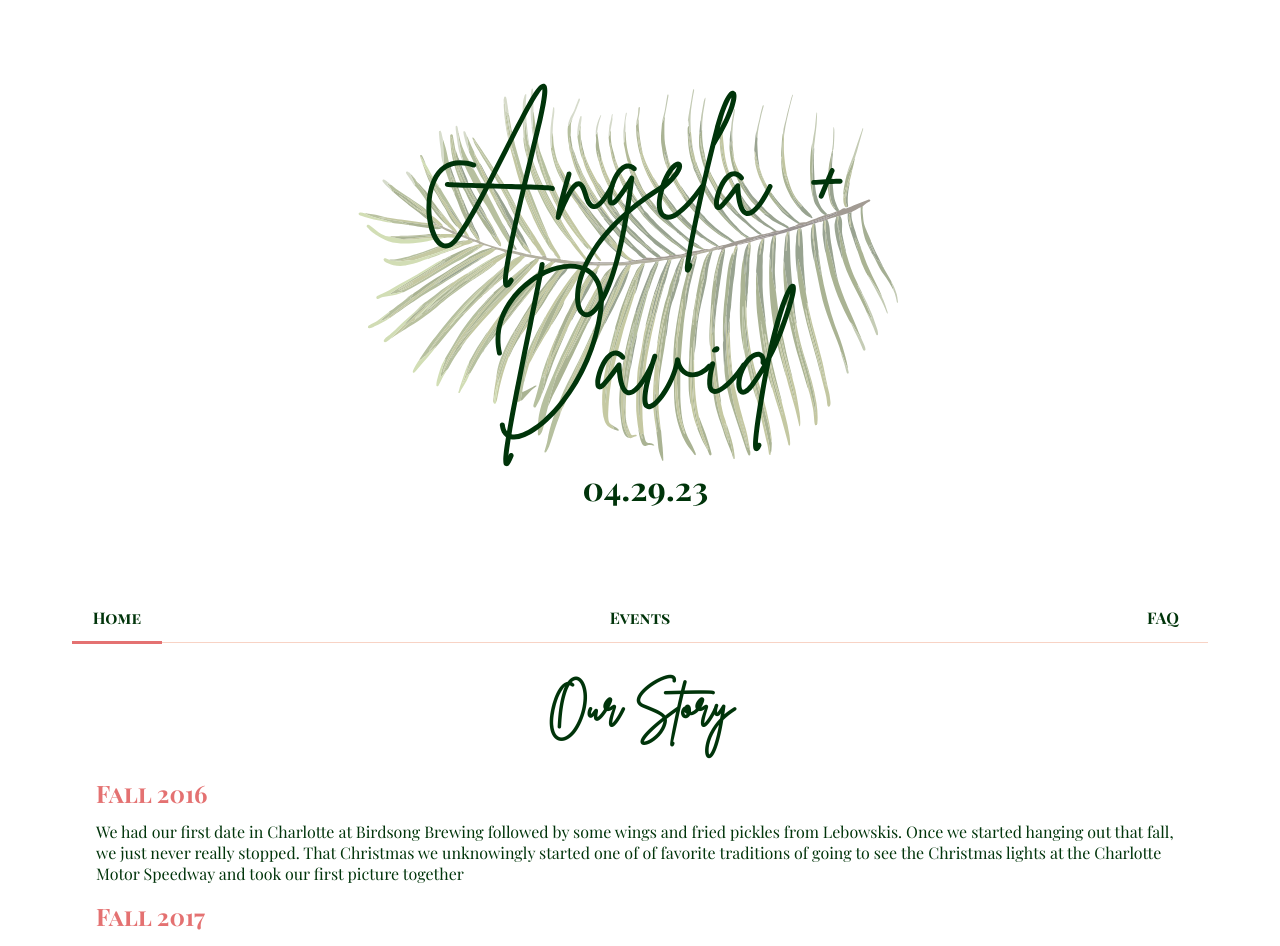
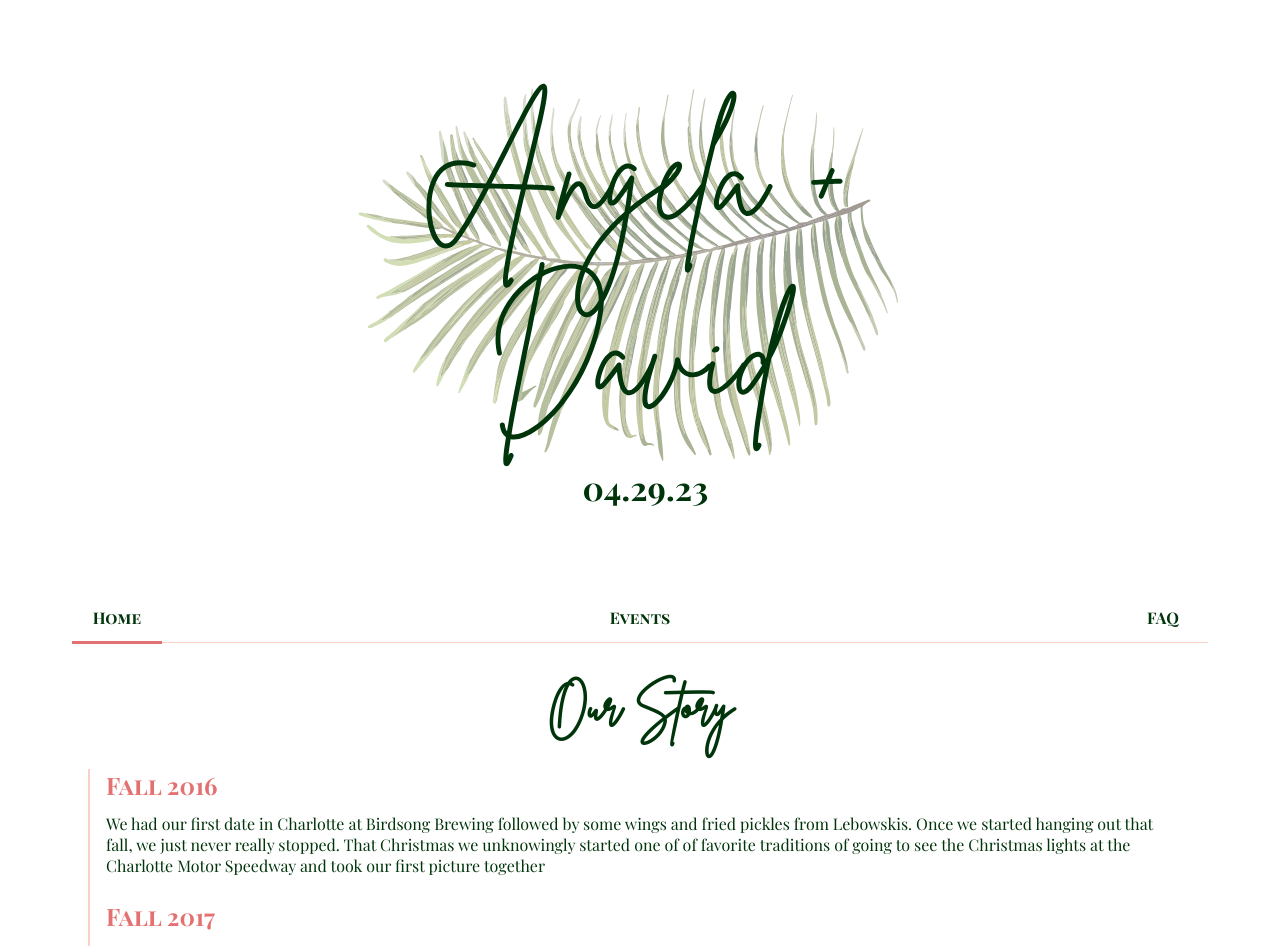
Before and after one commit to angevogler/wedding-website, a React (Create React App) app: page / in a window 1280 px wide. Shown: the top 946 px of the page. Built offline with nearby package versions, Linux system fonts and the light colour scheme.

Commit message:
adding in timeline connector and styling tweaks

```diff
--- a/src/components/homePage/HomePage.tsx
+++ b/src/components/homePage/HomePage.tsx
@@ -6,7 +6,13 @@ import { color } from '../../styles/theme'
 import { timelineItems } from './timelineItems'
 
 import { BodyLarge, H3, FancyH1 } from '../typography'
-import { Timeline, TimelineItem, TimelineItemContent } from '../timeline'
+import {
+    Timeline,
+    TimelineItem,
+    TimelineContent,
+    TimelineSeparator,
+    TimelineConnector,
+} from '../timeline'
 
 const HomePage: React.FC = () => (
     <HomePageContainer>
@@ -14,10 +20,13 @@ const HomePage: React.FC = () => (
         <Timeline>
             {timelineItems.map(item => (
                 <TimelineItem key={item.index}>
-                    <TimelineItemContent>
+                    <TimelineSeparator>
+                        <TimelineConnector />
+                    </TimelineSeparator>
+                    <TimelineContent>
                         <StyledH3>{item.title}</StyledH3>
                         <BodyLarge>{item.content}</BodyLarge>
-                    </TimelineItemContent>
+                    </TimelineContent>
                 </TimelineItem>
             ))}
         </Timeline>
--- /dev/null
+++ b/src/components/timeline/TimelineConnector.tsx
@@ -0,0 +1,16 @@
+import React from 'react'
+import styled from 'styled-components'
+
+import { color } from '../../styles/theme'
+
+const TimelineConnector: React.FC = () => (
+    <TimelineConnectorRoot />
+)
+
+const TimelineConnectorRoot = styled.div`
+    width: 2px;
+    background-color: ${color.mainPalette.coral20};
+    flex-grow: 1;
+`
+
+export default TimelineConnector
--- a/src/components/timeline/TimelineContent.tsx
+++ b/src/components/timeline/TimelineContent.tsx
@@ -1,5 +1,7 @@
 import React from 'react'
 import styled from 'styled-components'
+
+import { breakpoints } from '../../styles/theme'
 
 export enum TimelineContentPosition {
     RIGHT = 'right',
@@ -23,8 +25,12 @@ const TimelineContent: React.FC<TimelineContentProps> = ({
 }
 
 const TimelineContentRoot = styled.div<Pick<TimelineContentProps, 'position'>>`
-    padding: 8px;
+    padding: 0px 16px 16px;
     text-align: ${props => props.position === 'left' ? 'right' : 'left'};
+
+    @media only screen and (min-width: ${breakpoints.small}) {
+        padding-bottom: 24px;
+    }
 `
 
 export default TimelineContent
--- /dev/null
+++ b/src/components/timeline/TimelineSeparator.tsx
@@ -0,0 +1,21 @@
+import React from 'react'
+import styled from 'styled-components'
+
+export interface TimelineSeparatorProps {
+    children: any
+}
+
+const TimelineSeparator: React.FC<TimelineSeparatorProps> = ({ children }) => (
+    <TimelineSeparatorRoot>
+        {children}
+    </TimelineSeparatorRoot>
+)
+
+const TimelineSeparatorRoot = styled.div`
+    display: flex;
+    flex-direction: column;
+    align-items: center;
+    flex: 0;
+`
+
+export default TimelineSeparator
--- a/src/components/timeline/index.ts
+++ b/src/components/timeline/index.ts
@@ -1,3 +1,5 @@
 export { default as Timeline } from './Timeline'
 export { default as TimelineItem } from './TimelineItem'
-export { default as TimelineItemContent} from './TimelineContent'
+export { default as TimelineContent} from './TimelineContent'
+export { default as TimelineSeparator } from './TimelineSeparator'
+export { default as TimelineConnector } from './TimelineConnector'
```
